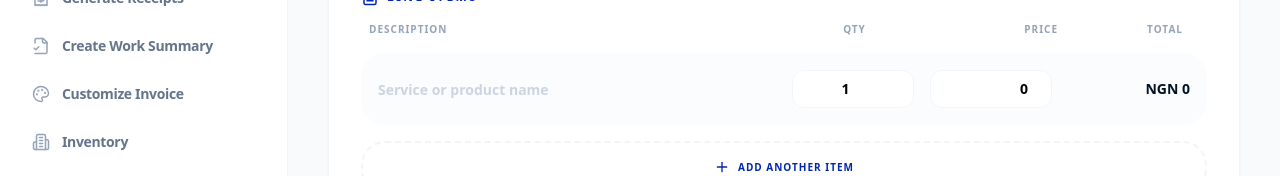
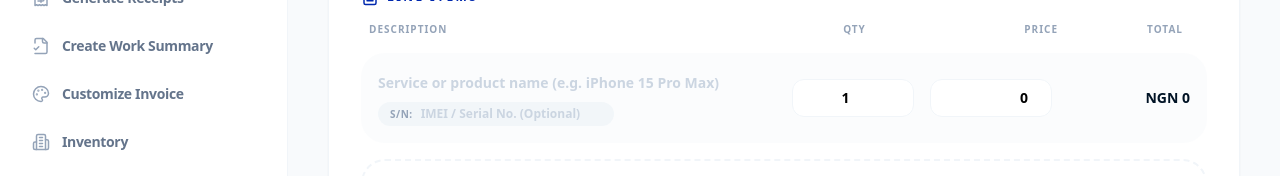
Before and after one commit to Ademolah/QuickInvoiceFrontend, a React (Create React App) app: page /invoices/new in a window 1280 px wide. Shown: the part 392-568 px from the top of the page. Built offline with nearby package versions, Linux system fonts and the light colour scheme; no server answers; what @react-pdf/renderer would draw is missing.

Commit message:
implemented serial number

```diff
--- a/src/pages/InvoiceDetails.jsx
+++ b/src/pages/InvoiceDetails.jsx
@@ -389,11 +389,11 @@ const {
         </div>
       </div>
 
-      {/* Table */}
-      <div className="mb-10 rounded-2xl border border-slate-100 overflow-hidden">
+      {/* Table - Wrapped in a subtle shadow for Premium feel */}
+<div className="mb-12 rounded-2xl border border-slate-100 overflow-hidden shadow-sm">
   <table className="w-full">
     <thead>
-            <tr className="bg-slate-50 border-b border-slate-100">
+      <tr className="bg-slate-50/50 border-b border-slate-100">
         <th className="text-left p-5 text-[10px] font-black uppercase text-slate-400">Description</th>
         <th className="text-center p-5 text-[10px] font-black uppercase text-slate-400">Qty</th>
         <th className="text-right p-5 text-[10px] font-black uppercase text-slate-400">Price</th>
@@ -402,8 +402,21 @@ const {
     </thead>
     <tbody className="divide-y divide-slate-50">
       {items.map((it, idx) => (
-              <tr key={idx}>
-                <td className="p-5 text-sm font-bold text-slate-800">{it.description}</td>
+        <tr key={idx} className="group hover:bg-slate-50/30 transition-colors">
+
+          {/* DESCRIPTION & CONDITIONALLY RENDERED S/N BADGE */}
+          <td className="p-5">
+            <p className="text-sm font-bold text-slate-800">{it.description}</p>
+            {it.serialNumber && (
+              <div className="mt-1">
+                <span className="inline-block bg-slate-100 border border-slate-200/60 rounded-md px-2 py-1 text-[11px] font-mono font-semibold text-slate-700 leading-none relative z-10">
+                  <span className="text-[9px] font-black text-slate-400 uppercase tracking-wider mr-1">S/N:</span>
+                  <span>{it.serialNumber}</span>
+                </span>
+              </div>
+            )}
+          </td>
+
           <td className="p-5 text-center text-sm font-bold text-slate-600">{it.quantity}</td>
           <td className="p-5 text-right text-sm font-bold text-slate-600">{formatCurrency(it.unitPrice)}</td>
           <td className="p-5 text-right text-sm font-black text-slate-900">{formatCurrency(it.total ?? it.quantity * it.unitPrice)}</td>
--- a/src/pages/NewInvoice.jsx
+++ b/src/pages/NewInvoice.jsx
@@ -26,7 +26,7 @@ const NewInvoice = () => {
   const [clientName, setClientName] = useState('');
   const [clientEmail, setClientEmail] = useState('');
   const [clientPhone, setClientPhone] = useState('');
-  const [items, setItems] = useState([{ description: '', quantity: 1, unitPrice: 0 }]);
+  const [items, setItems] = useState([{ description: '', serialNumber: '', quantity: 1, unitPrice: 0 }]);
   const [tax, setTax] = useState(0);
   const [discount, setDiscount] = useState(0);
   const [notes, setNotes] = useState('');
@@ -43,13 +43,20 @@ const NewInvoice = () => {
     }
   }, [selectedClient]);
 
+  // const handleItemChange = (index, field, value) => {
+  //   const updated = [...items];
+  //   updated[index][field] = field === 'description' ? value : value === '' ? '' : Number(value);
+  //   setItems(updated);
+  // };
   const handleItemChange = (index, field, value) => {
     const updated = [...items];
-    updated[index][field] = field === 'description' ? value : value === '' ? '' : Number(value);
+    const isStringField = field === 'description' || field === 'serialNumber';
+
+    updated[index][field] = isStringField ? value : value === '' ? '' : Number(value);
     setItems(updated);
   };
 
-  const addItem = () => setItems([...items, { description: '', quantity: 1, unitPrice: 0 }]);
+  const addItem = () => setItems([...items, { description: '', serialNumber: '', quantity: 1, unitPrice: 0 }]);
   const removeItem = (index) => setItems(items.filter((_, i) => i !== index));
 
   const subtotal = items.reduce((sum, it) => sum + (Number(it.quantity) * Number(it.unitPrice)), 0);
@@ -175,16 +182,30 @@ const NewInvoice = () => {
       exit={{ opacity: 0, scale: 0.95 }}
       className="flex flex-col md:grid md:grid-cols-12 gap-4 items-start md:items-center bg-slate-50/50 p-6 md:p-4 rounded-[2rem] md:rounded-3xl border border-transparent hover:border-slate-100 transition-all relative group"
     >
-          {/* DESCRIPTION */}
-          <div className="w-full md:col-span-6">
+      {/* DESCRIPTION & SERIAL/IMEI NUMBER */}
+      <div className="w-full md:col-span-6 flex flex-col gap-2">
+        <div>
           <label className="md:hidden text-[10px] font-black uppercase text-slate-400 block mb-1">Description</label>
           <input
             type="text"
-              placeholder="Service or product name"
+            placeholder="Service or product name (e.g. iPhone 15 Pro Max)"
             value={item.description}
             onChange={(e) => handleItemChange(index, 'description', e.target.value)}
             className="w-full bg-transparent text-sm font-bold text-[#001325] placeholder:text-slate-300 outline-none"
           />
+        </div>
+
+        {/* ✨ SURGICAL ADDITION: Gadget Serial / IMEI Input Badge */}
+        <div className="flex items-center gap-2 bg-slate-100/80 focus-within:bg-white focus-within:ring-1 focus-within:ring-blue-500/20 px-3 py-1 rounded-xl transition-all w-full md:w-fit">
+          <span className="text-[10px] font-black text-slate-400 uppercase tracking-wider select-none shrink-0">S/N:</span>
+          <input
+            type="text"
+            placeholder="IMEI / Serial No. (Optional)"
+            value={item.serialNumber || ''}
+            onChange={(e) => handleItemChange(index, 'serialNumber', e.target.value)}
+            className="w-full bg-transparent text-xs font-semibold text-slate-700 placeholder:text-slate-300 outline-none"
+          />
+        </div>
       </div>
 
       {/* QUANTITY & UNIT PRICE (Grouped on mobile for better flow) */}
@@ -195,7 +216,7 @@ const NewInvoice = () => {
             type="number"
             value={item.quantity}
             onChange={(e) => handleItemChange(index, 'quantity', e.target.value)}
-                className="w-full bg-white border border-slate-100 rounded-xl py-2 px-2 text-left md:text-center text-sm font-bold outline-none"
+            className="w-full bg-white border border-slate-100 rounded-xl py-2 px-2 text-left md:text-center text-sm font-bold outline-none focus:border-blue-500/30 transition-all"
           />
         </div>
 
@@ -205,7 +226,7 @@ const NewInvoice = () => {
             type="number"
             value={item.unitPrice}
             onChange={(e) => handleItemChange(index, 'unitPrice', e.target.value)}
-                className="w-full bg-white border border-slate-100 rounded-xl py-2 px-2 text-left md:text-right text-sm font-bold outline-none"
+            className="w-full bg-white border border-slate-100 rounded-xl py-2 px-2 text-left md:text-right text-sm font-bold outline-none focus:border-blue-500/30 transition-all"
           />
         </div>
       </div>
```
Also changed, not shown: src/pages/BookKeeping.jsx (+13 -1 lines). Lines whose indentation alone changed are shown as unchanged.
